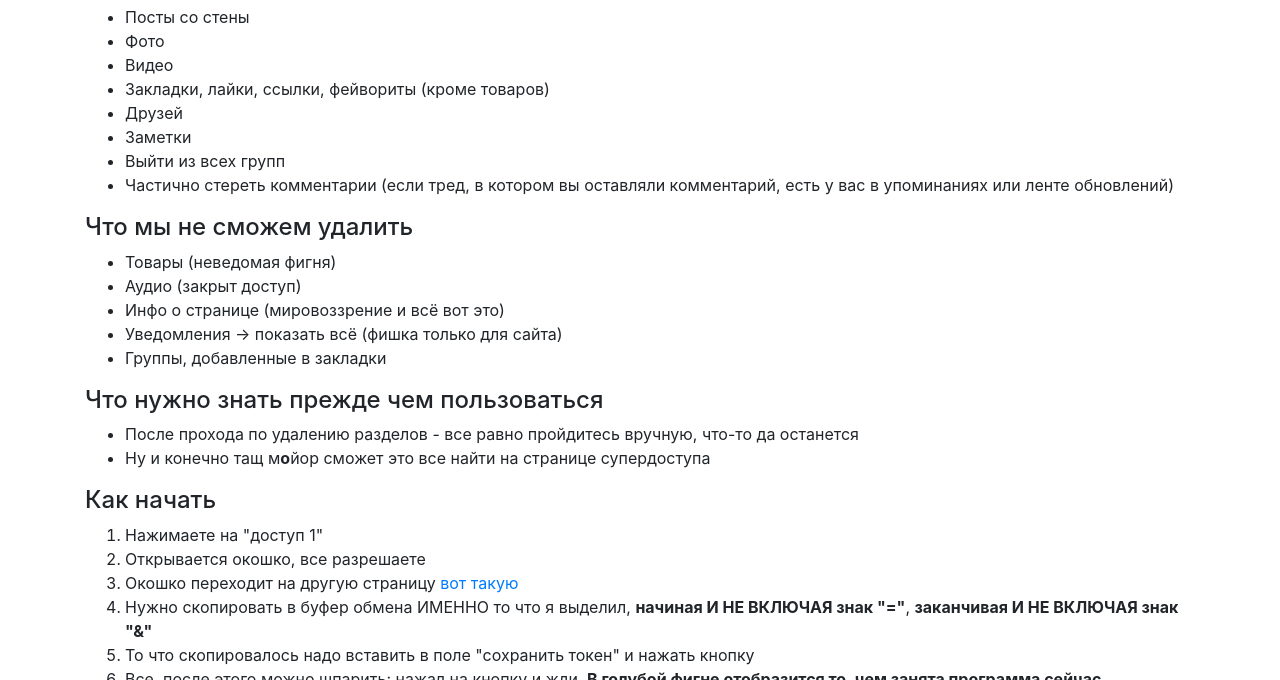
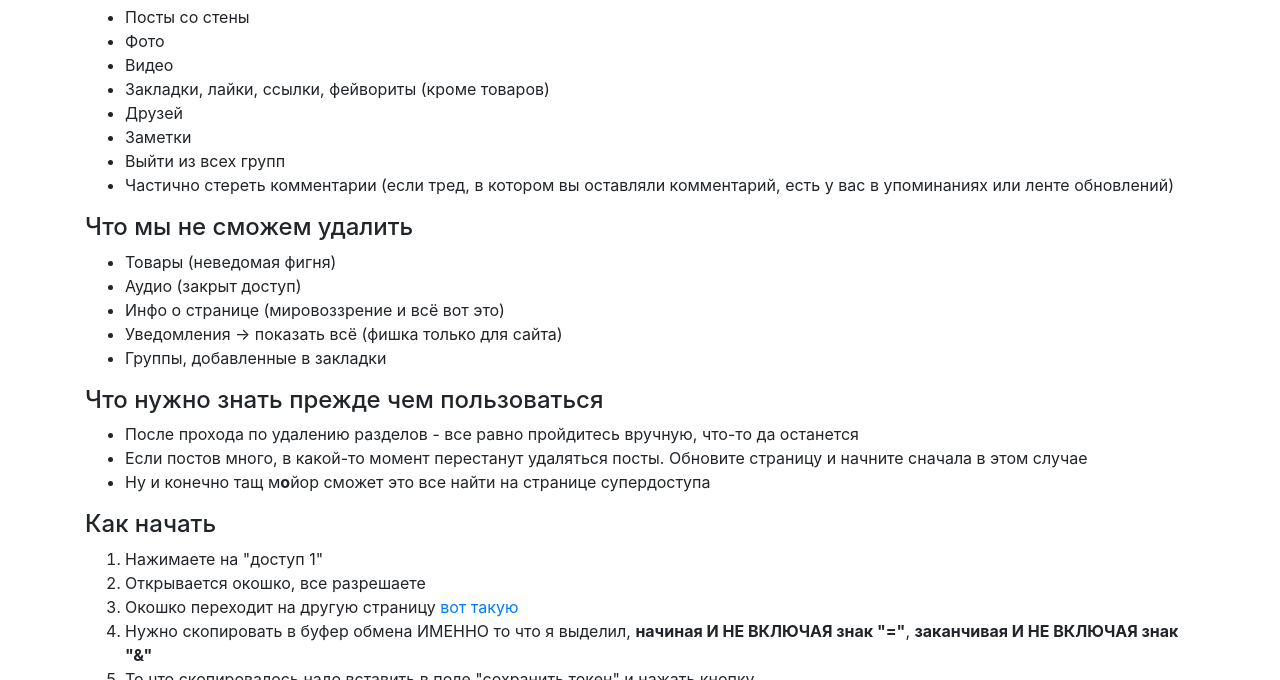
Before and after one commit to nikitades/vk-away, a plain HTML site: page index.html in a window 1280 px wide. Shown: the part 420-1100 px from the top of the page. Drawn offline with Linux system fonts and the light colour scheme.

Commit message:
Some advice

```diff
--- a/index.html
+++ b/index.html
@@ -52,6 +52,7 @@
         <h4>Что нужно знать прежде чем пользоваться</h4>
         <ul>
             <li>После прохода по удалению разделов - все равно пройдитесь вручную, что-то да останется</li>
+            <li>Если постов много, в какой-то момент перестанут удаляться посты. Обновите страницу и начните сначала в этом случае</li>
             <li>Ну и конечно тащ м<b>о</b>йор сможет это все найти на странице супердоступа</li>
         </ul>
     </div>
```
